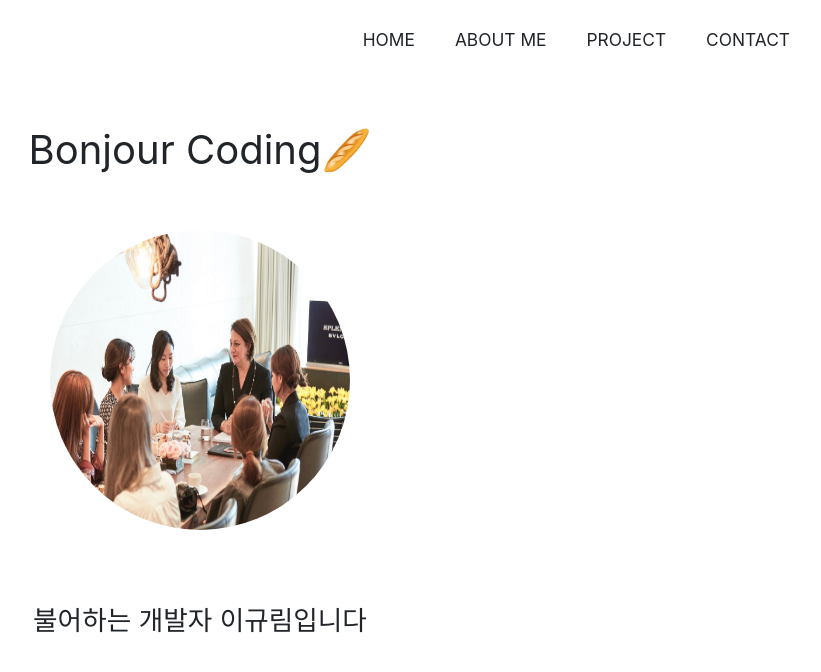
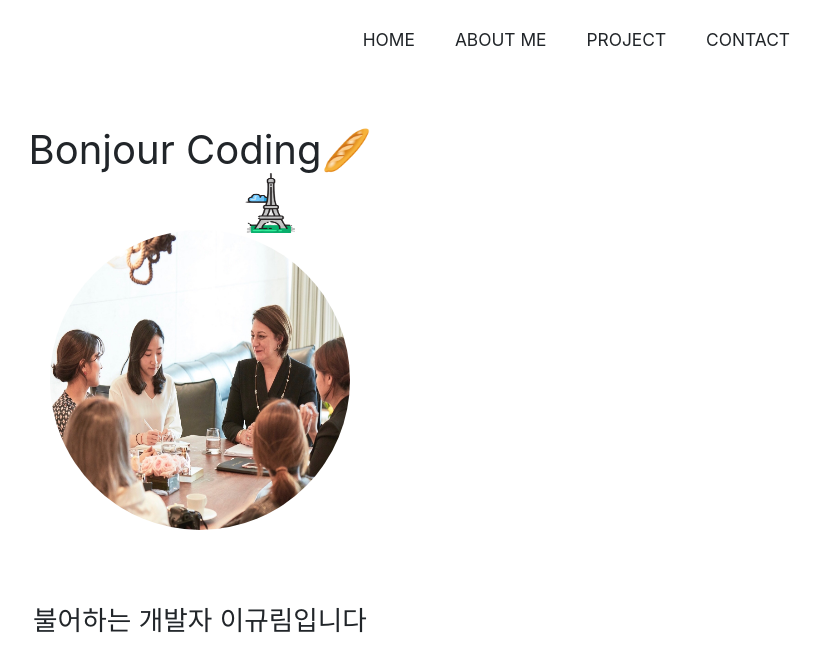
Before and after one commit to Kyoorim/cv-kyoorim-react, a React (Create React App) app: page / in a window 1280 px wide. Shown: the top 672 px of the page, without its empty margins (440-1261 px from the left). Built offline with nearby package versions, Linux system fonts and the light colour scheme.

Commit message:
eiffel image & font

```diff
--- a/src/App.css
+++ b/src/App.css
@@ -1,38 +1,8 @@
 .App {
-  text-align: center;
+  font-family: "IBMPlexSansKR-Regular";
 }
 
-.App-logo {
-  height: 40vmin;
-  pointer-events: none;
+@font-face {
+  font-family: "IBMPlexSansKR-Regular";
+  src: url(/src/assets/fonts/IBMPlexSansKR-Regular.ttf);
 }
-
-@media (prefers-reduced-motion: no-preference) {
-  .App-logo {
-    animation: App-logo-spin infinite 20s linear;
-  }
-}
-
-.App-header {
-  background-color: #282c34;
-  min-height: 100vh;
-  display: flex;
-  flex-direction: column;
-  align-items: center;
-  justify-content: center;
-  font-size: calc(10px + 2vmin);
-  color: white;
-}
-
-.App-link {
-  color: #61dafb;
-}
-
-@keyframes App-logo-spin {
-  from {
-    transform: rotate(0deg);
-  }
-  to {
-    transform: rotate(360deg);
-  }
-}
--- a/src/pages/Home.js
+++ b/src/pages/Home.js
@@ -1,7 +1,7 @@
 import React from "react";
-import { useNavigate } from "react-router-dom";
 import styled from "styled-components";
 import Mainimg from "../assets/main.jpeg";
+import Eiffel from "../assets/eiffel.png";
 
 import Header from "../components/Header";
 
@@ -15,11 +15,20 @@ const Contents = styled.div`
   justify-content: center;
   align-items: center;
   flex-direction: column;
+  position: relative;
 `;
 
 const Title = styled.div`
   font-size: 30pt;
   margin: 40px 0px;
+`;
+
+const ImgContainer = styled.div``;
+
+const MovingEiffel = styled.div`
+  position: absolute;
+  left: 685px;
+  top: 93px;
 `;
 
 const LogoImage = styled.div`
@@ -40,6 +49,10 @@ const Home = () => {
         <Header></Header>
         <Contents>
           <Title>Bonjour Coding🥖</Title>
+          <ImgContainer>
+            <MovingEiffel>
+              <img src={Eiffel} width={50} height={60} />
+            </MovingEiffel>
             <LogoImage>
               <img
                 src={Mainimg}
@@ -48,6 +61,7 @@ const Home = () => {
                 className="rounded-circle"
               />
             </LogoImage>
+          </ImgContainer>
           <Desc>불어하는 개발자 이규림입니다</Desc>
         </Contents>
       </Wrapper>
```
Also changed, not shown: src/assets/main.jpeg, 1 other file (tests, documents, lock files or other folders). Lines whose indentation alone changed are shown as unchanged.
